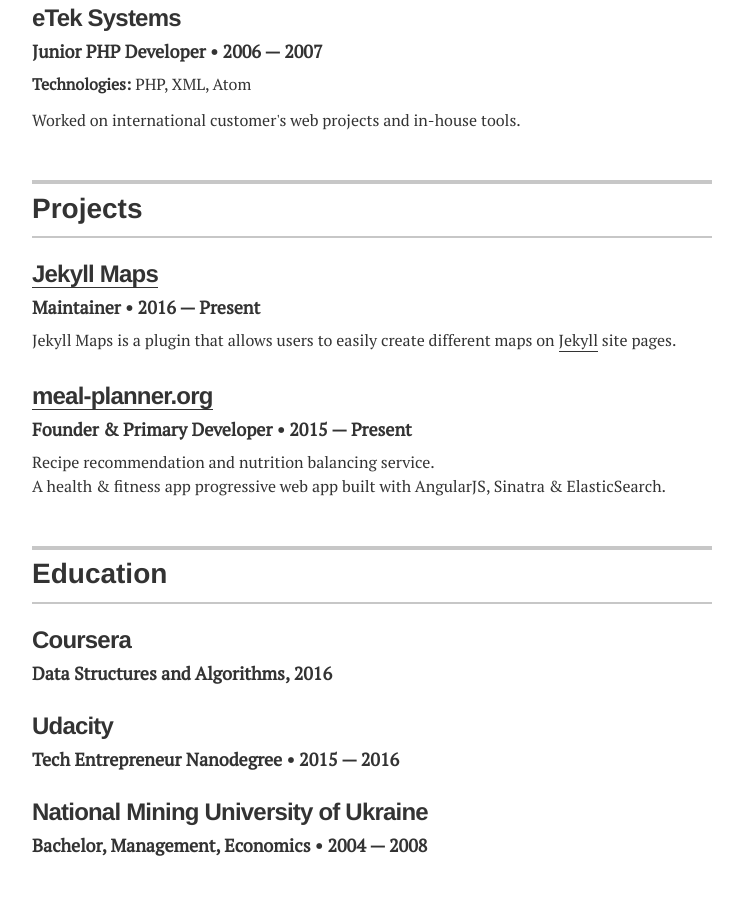
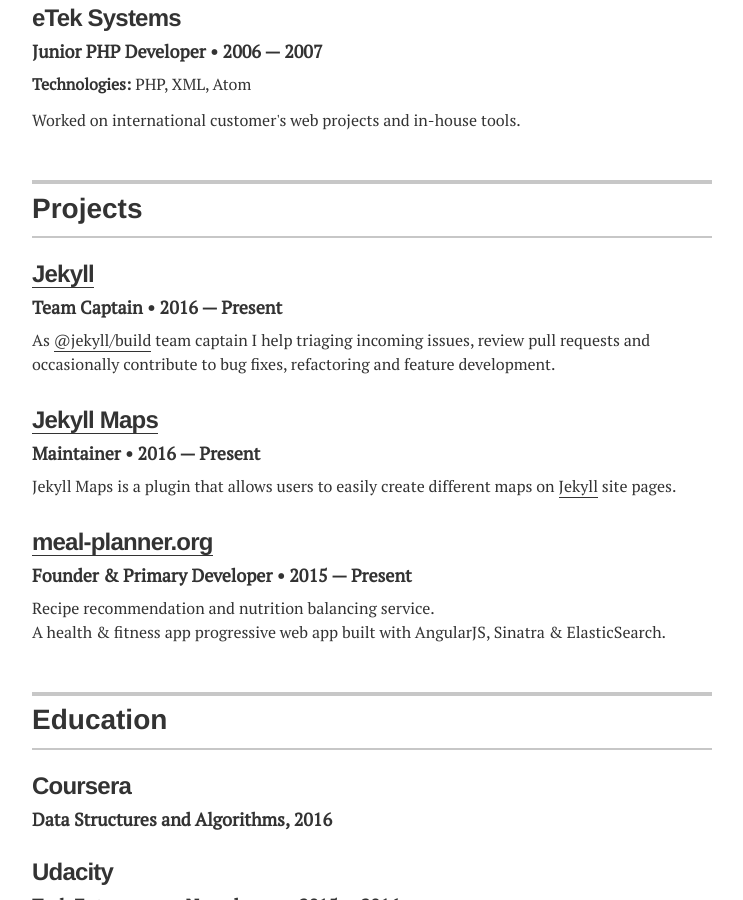
Before and after one commit to ayastreb/ayastreb.github.io, a Jekyll site: the page built from index.html, in a window 1280 px wide and 900 px high, scrolled down 1218 px. Shown: the whole window, without its empty margins (268-1011 px from the left). Built offline with Jekyll 4.4.1, drawn with Linux system fonts in a browser that asks for light colours; some web fonts are replaced.

Commit message:
Add Jekyll team project

```diff
--- a/_layouts/resume.html
+++ b/_layouts/resume.html
@@ -121,6 +121,15 @@
     </header>
 
     <div class="resume-item">
+      <h3 class="resume-item-title"><a href="https://jekyllrb.com/">Jekyll</a></h3>
+      <h4 class="resume-item-details">Team Captain &bull; 2016 &mdash; Present</h4>
+      <p class="resume-item-copy">
+        As <a href="https://teams.jekyllrb.com/">@jekyll/build</a> team captain I help triaging incoming issues,
+        review pull requests and occasionally contribute to bug fixes, refactoring and feature development.
+      </p>
+    </div>
+
+    <div class="resume-item">
       <h3 class="resume-item-title"><a href="https://ayastreb.me/jekyll-maps/">Jekyll Maps</a></h3>
       <h4 class="resume-item-details">Maintainer &bull; 2016 &mdash; Present</h4>
       <p class="resume-item-copy">
```
